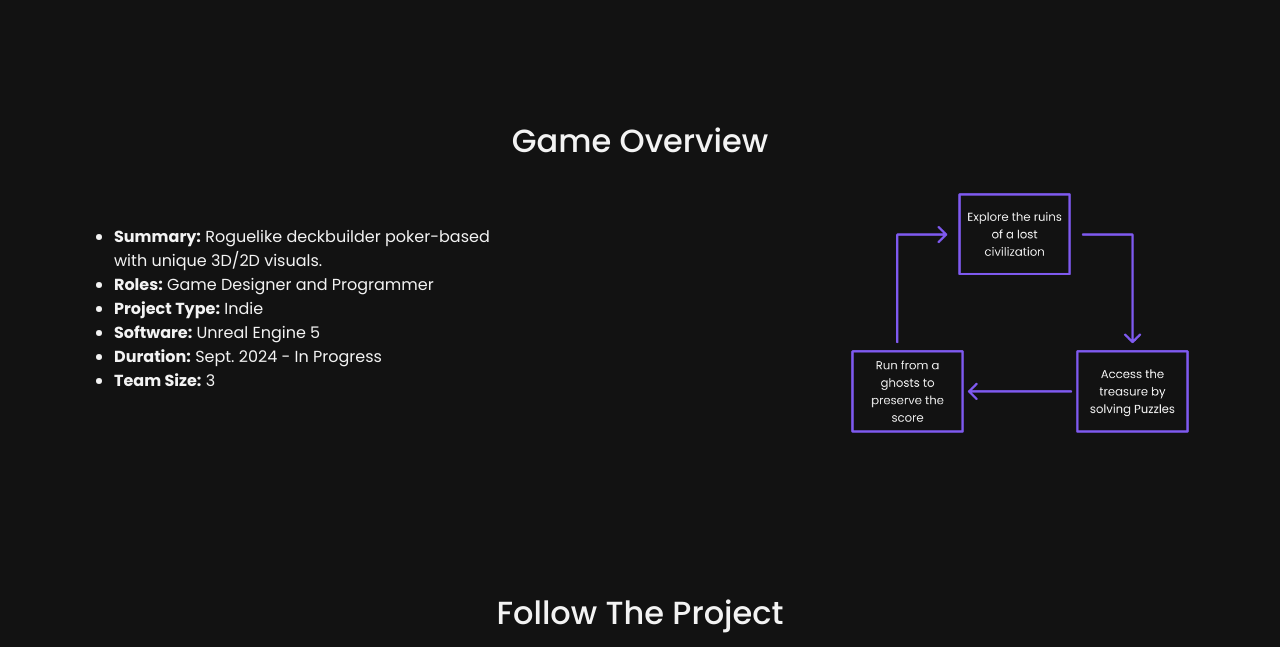
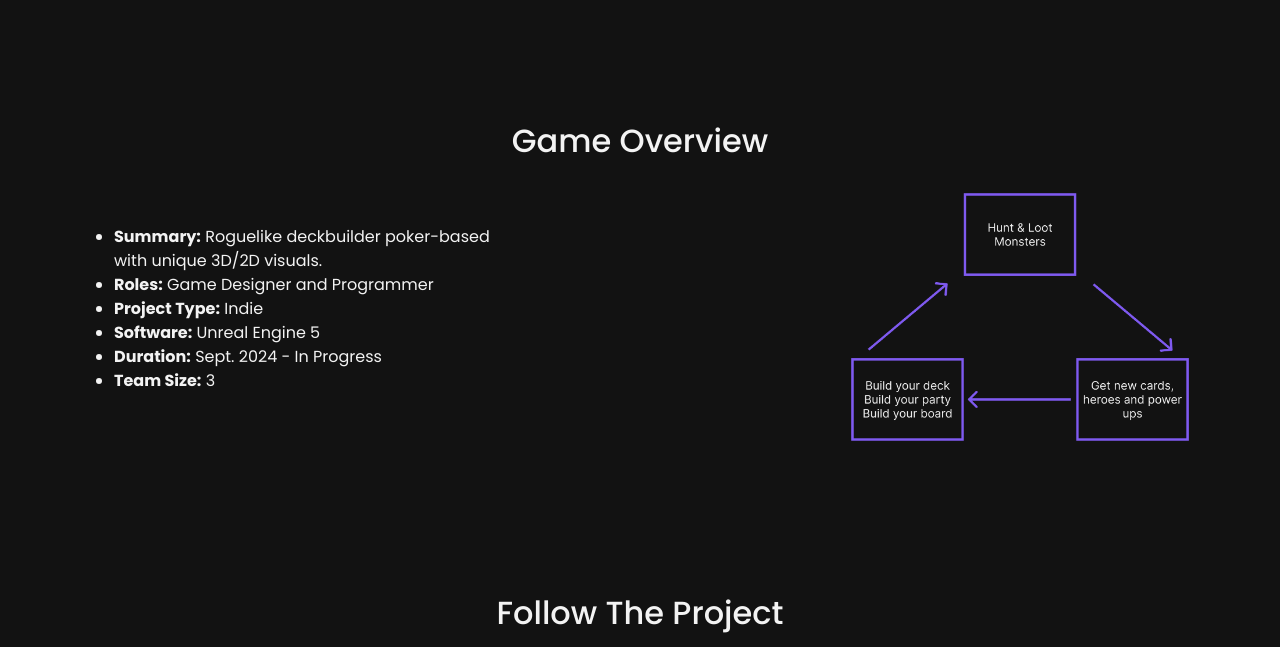
Before and after one commit to JRuoti/Leo-sPortfolio, a plain HTML site: page poker-monsters.html in a window 1280 px wide. Shown: the part 610-1257 px from the top of the page. Drawn offline with nearby package versions, Linux system fonts and the light colour scheme.

Commit message:
new-loop

```diff
--- a/poker-monsters.html
+++ b/poker-monsters.html
@@ -54,7 +54,7 @@
         </ul>
       </div>
       <div class="col-md-4 text-center">
-        <img src="img/avarice-loop-purple.png" alt="Game Design Image" class="img-fluid rounded img-overview">
+        <img src="img/loop-poker-monsters.png" alt="Game Design Image" class="img-fluid rounded img-overview">
       </div>
     </div>
   </div>
```
